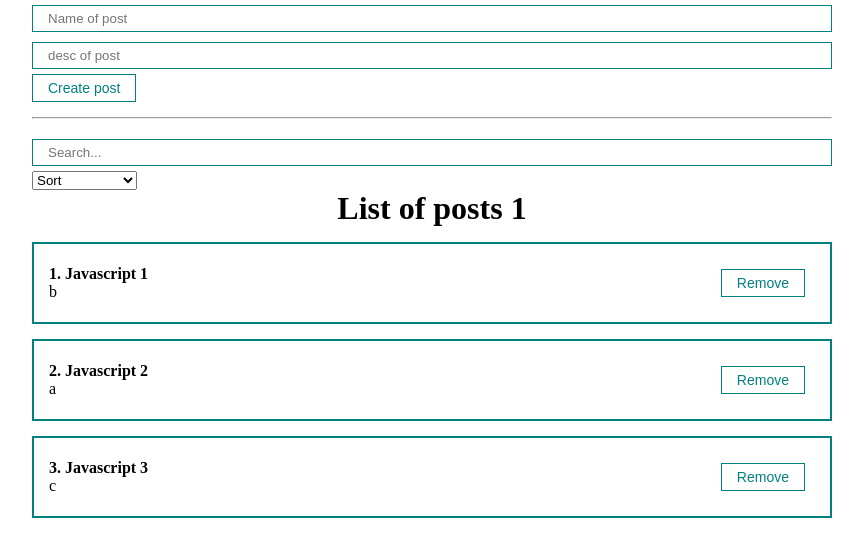
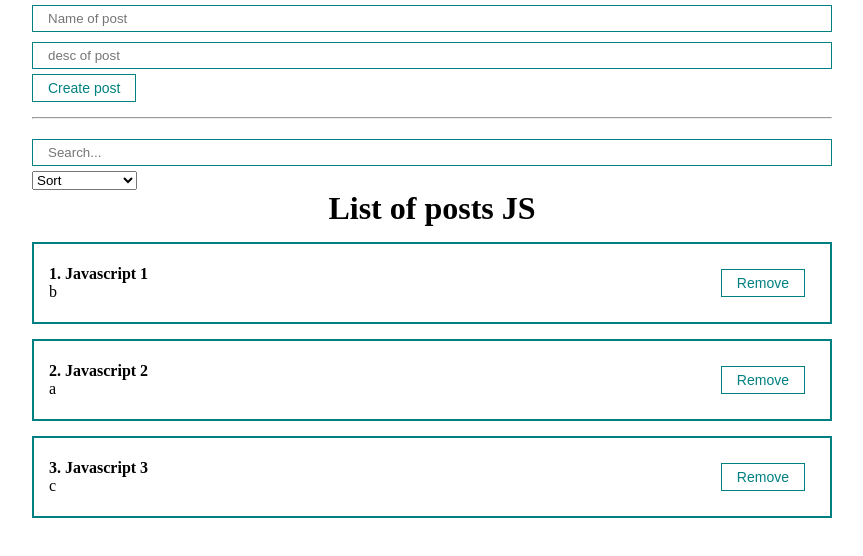
Before and after one commit to ZhangaliMalikazhdar/react-tut-3-hours, a React (Create React App) app: page / in a window 1280 px wide. Shown: the top 556 px of the page, without its empty margins (208-1071 px from the left). Built offline with nearby package versions, Linux system fonts and the light colour scheme.

Commit message:
rework postlist

```diff
--- a/src/App.js
+++ b/src/App.js
@@ -44,14 +44,7 @@ function App() {
         filter={filter}
         setFilter={setFilter}
       />
-      {sortedAndSearchedPosts.length
-        ?
-        <PostList remove={removePost} posts={sortedAndSearchedPosts} title='List of posts 1' />
-        :
-        <h1 style={{textAlign: 'center'}}>
-          posts is empty
-        </h1>
-      }
+      <PostList remove={removePost} posts={sortedAndSearchedPosts} title='List of posts JS' />
     </div>
   );
 }
--- a/src/components/PostList.jsx
+++ b/src/components/PostList.jsx
@@ -2,6 +2,15 @@ import React from "react";
 import PostItem from "./PostItem";
 
 const PostList = ({posts, title, remove}) => {
+
+    if (!posts.length) {
+        return (
+            <h1 style={{textAlign: 'center'}}>
+                posts are empty!
+            </h1>
+        )
+    }
+
     return (
         <div>
             <h1 style={{textAlign: 'center'}}>
```
